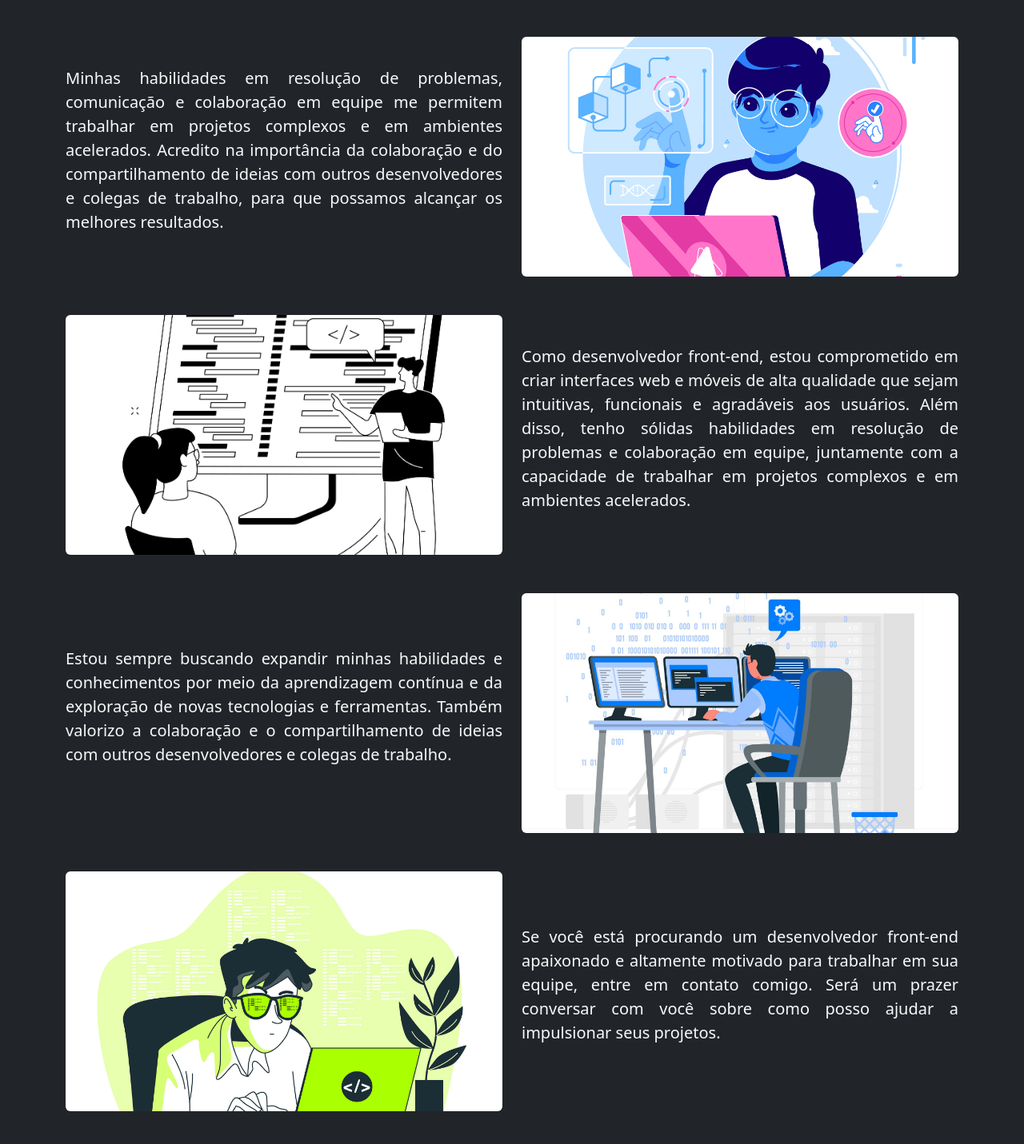
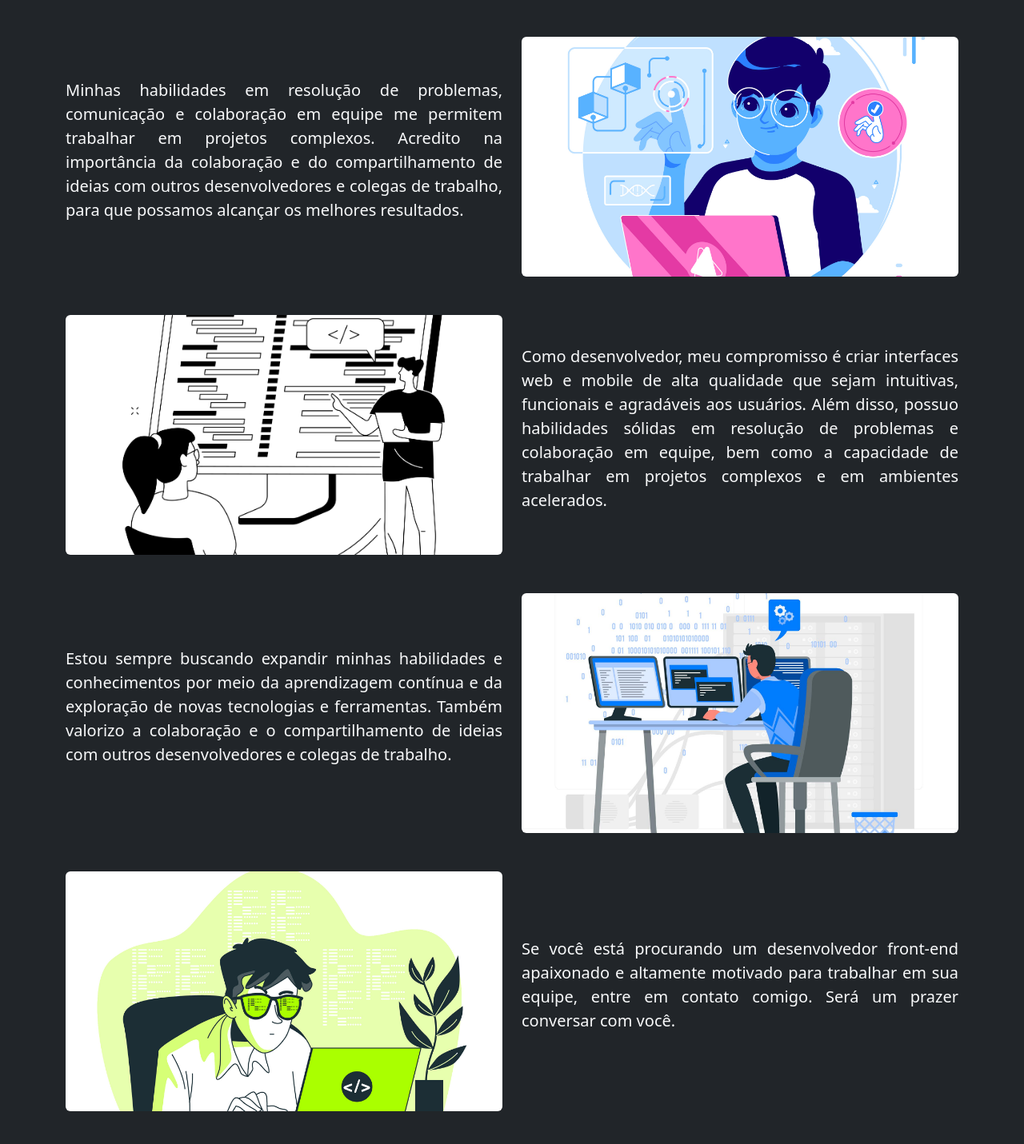
Before and after one commit to denisrodrigues-ita/portflio, a React (Vite) app: page /sobre in a window 1280 px wide. Shown: the part 859-2290 px from the top of the page at 80% size. Built offline with nearby package versions, Linux system fonts and the light colour scheme.

Commit message:
textos alterados

```diff
--- a/src/pages/Home.jsx
+++ b/src/pages/Home.jsx
@@ -2,9 +2,9 @@ import React, { useEffect, useRef } from "react";
 import "animate.css";
 import styles from "../css/home.module.css";
 
+document.title = "Denis Rodrigues - Home";
+
 const Home = () => {
-  document.title = "Denis Rodrigues - Home";
-
   const titleRef = useRef(null);
   const p1Ref = useRef(null);
   const p2Ref = useRef(null);
@@ -77,7 +77,7 @@ const Home = () => {
         Bootstrap 5 e muito mais.
       </p>
       <p ref={p3Ref} className="animate__animated animate__backInLeft">
-        Formado em Análise e desenvolvimento de Sistemas.
+        Análise e desenvolvimento de Sistemas.
       </p>
     </section>
   );
--- a/src/pages/Skills.jsx
+++ b/src/pages/Skills.jsx
@@ -349,13 +349,19 @@ const Skills = () => {
                           <div className="d-flex align-items-baseline justify-content-between my-3">
                             <p>Eventos</p>
                             <div style={{ width: 80, height: 80 }}>
-                              <CircularProgressBar value={92} />
+                              <CircularProgressBar value={96} />
                             </div>
                           </div>
                           <div className="d-flex align-items-baseline justify-content-between my-3">
                             <p>Funções</p>
                             <div style={{ width: 80, height: 80 }}>
                               <CircularProgressBar value={96} />
+                            </div>
+                          </div>
+                          <div className="d-flex align-items-baseline justify-content-between my-3">
+                            <p>Hooks</p>
+                            <div style={{ width: 80, height: 80 }}>
+                              <CircularProgressBar value={98} />
                             </div>
                           </div>
                         </div>
--- a/src/pages/Sobre.jsx
+++ b/src/pages/Sobre.jsx
@@ -8,9 +8,9 @@ import ilustracao6 from "../img/sobre/ilustracao6.jpg";
 
 import styles from "../css/sobre.module.css";
 
+document.title = "Denis Rodrigues - Sobre";
+
 const Sobre = () => {
-  document.title = "Denis Rodrigues - Sobre";
-
   return (
     <section
       className={`${styles.sobre} container justify-content-center align-items-center fs-5 mt-5`}
@@ -23,7 +23,7 @@ const Sobre = () => {
             mobile com habilidades em HTML, CSS, Javascript, React.js, React
             Native, Bootstrap 5 e muito mais. Atualmente estou cursando o último
             ano da faculdade de Análise e Desenvolvimento de Sistemas, além de
-            estagiar em uma empresa de tecnologia, o que me proporcionou
+            ter estagiado em uma empresa de tecnologia, o que me proporcionou
             experiência prática na área.
           </p>
         </div>
@@ -52,7 +52,6 @@ const Sobre = () => {
             objetivo criar interfaces de alta qualidade e experiências
             intuitivas para os usuários. Busco sempre me manter atualizado sobre
             as tendências e novidades do mercado, e estou constantemente
-
             aprimorando minhas habilidades através da aprendizagem contínua e do
             trabalho em equipe.
           </p>
@@ -63,10 +62,10 @@ const Sobre = () => {
         <div className="col-12 col-md-6">
           <p>
             Minhas habilidades em resolução de problemas, comunicação e
-            colaboração em equipe me permitem trabalhar em projetos complexos e
-            em ambientes acelerados. Acredito na importância da colaboração e do
-            compartilhamento de ideias com outros desenvolvedores e colegas de
-            trabalho, para que possamos alcançar os melhores resultados.
+            colaboração em equipe me permitem trabalhar em projetos complexos.
+            Acredito na importância da colaboração e do compartilhamento de
+            ideias com outros desenvolvedores e colegas de trabalho, para que
+            possamos alcançar os melhores resultados.
           </p>
         </div>
         <div className="col-12 col-md-6">
@@ -90,12 +89,11 @@ const Sobre = () => {
         <div className="col-12 col-md-6 order-0 order-md-1">
           <div className="row "></div>
           <p>
-            Como desenvolvedor front-end, estou comprometido em criar
-            interfaces web e móveis de alta qualidade que sejam intuitivas,
-            funcionais e agradáveis aos usuários. Além disso, tenho sólidas
-            habilidades em resolução de problemas e colaboração em equipe,
-            juntamente com a capacidade de trabalhar em projetos complexos e em
-            ambientes acelerados.
+            Como desenvolvedor, meu compromisso é criar interfaces web e mobile
+            de alta qualidade que sejam intuitivas, funcionais e agradáveis aos
+            usuários. Além disso, possuo habilidades sólidas em resolução de
+            problemas e colaboração em equipe, bem como a capacidade de
+            trabalhar em projetos complexos e em ambientes acelerados.
           </p>
         </div>
       </div>
@@ -129,10 +127,9 @@ const Sobre = () => {
         </div>
         <div className="col-12 col-md-6 order-0 order-md-1">
           <p>
-            Se você está procurando um desenvolvedor front-end
-            apaixonado e altamente motivado para trabalhar em sua equipe,
-            entre em contato comigo. Será um prazer conversar com você sobre
-            como posso ajudar a impulsionar seus projetos.
+            Se você está procurando um desenvolvedor front-end apaixonado e
+            altamente motivado para trabalhar em sua equipe, entre em contato
+            comigo. Será um prazer conversar com você.
           </p>
         </div>
       </div>
```
